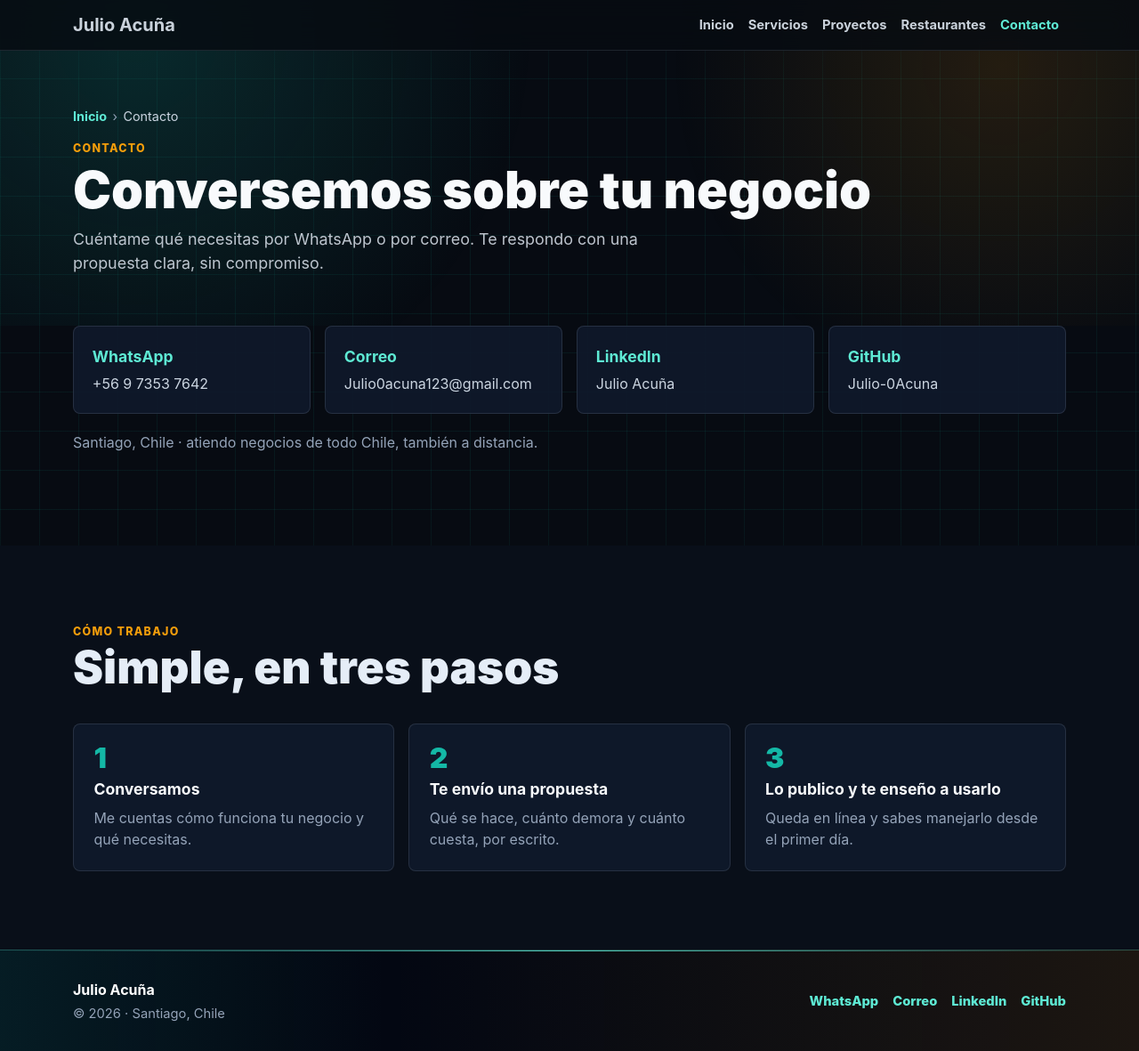
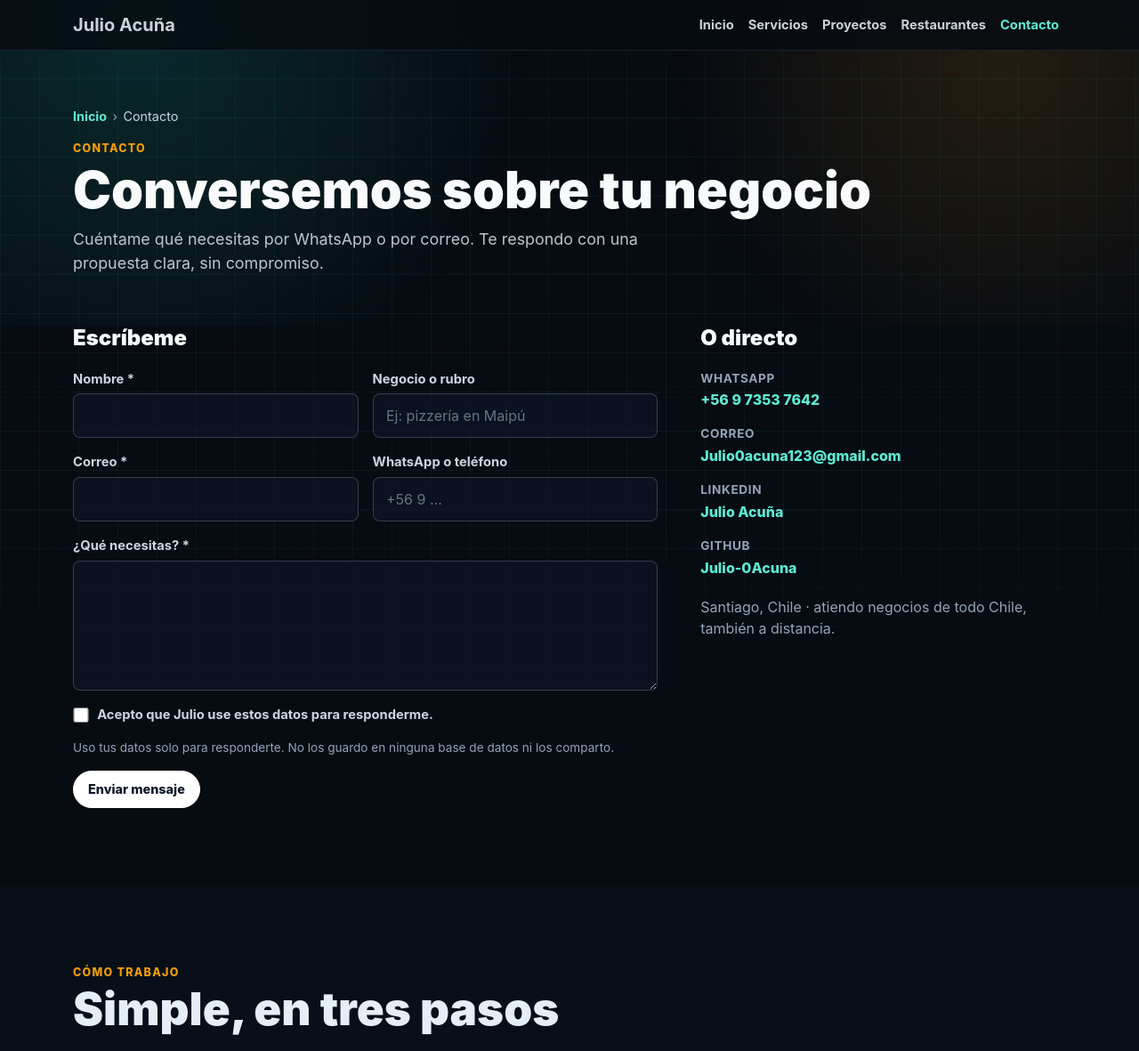
Before and after one commit to Julio-0Acuna/j0acuna-site, a PHP site: page /contacto in a window 1280 px wide. Shown: the top 1181 px of the page at 89% size. Run offline with PHP 8.4, Linux system fonts and the light colour scheme.

Commit message:
feat: formulario de contacto que envia un correo a Julio (sin guardar datos)

```diff
--- /dev/null
+++ b/assets/css/formulario.css
@@ -0,0 +1,158 @@
+/* Formulario de contacto (/contacto). Se carga solo en esa página. */
+
+.contact-layout {
+  display: grid;
+  gap: 3rem;
+  grid-template-columns: minmax(0, 1.6fr) minmax(0, 1fr);
+}
+
+.contact-form-wrap h2,
+.contact-direct h2 {
+  margin-bottom: 1.25rem;
+  color: #f8fafc;
+  font-size: 1.5rem;
+  font-weight: 900;
+}
+
+.contact-form {
+  display: grid;
+  gap: 1rem;
+}
+
+.form-row {
+  display: grid;
+  gap: 1rem;
+  grid-template-columns: 1fr 1fr;
+}
+
+.form-field {
+  display: grid;
+  gap: 0.35rem;
+}
+
+.form-field label,
+.form-check-line label {
+  color: #cbd5e1;
+  font-size: 0.92rem;
+  font-weight: 700;
+}
+
+.form-field input,
+.form-field textarea {
+  width: 100%;
+  padding: 0.75rem 0.9rem;
+  color: #f8fafc;
+  background: rgba(15, 23, 42, 0.6);
+  border: 1px solid rgba(148, 163, 184, 0.3);
+  border-radius: 8px;
+  font: inherit;
+}
+
+.form-field input::placeholder,
+.form-field textarea::placeholder {
+  color: #64748b;
+}
+
+.form-field input:focus,
+.form-field textarea:focus,
+.form-check-line input:focus {
+  outline: 2px solid #5eead4;
+  outline-offset: 1px;
+  border-color: #5eead4;
+}
+
+.has-error input,
+.has-error textarea {
+  border-color: #f87171;
+}
+
+.form-error {
+  margin: 0;
+  color: #fca5a5;
+  font-size: 0.85rem;
+}
+
+.form-check-line {
+  display: flex;
+  gap: 0.6rem;
+  align-items: flex-start;
+}
+
+.form-check-line input {
+  width: 1.1rem;
+  height: 1.1rem;
+  margin-top: 0.2rem;
+  accent-color: #5eead4;
+}
+
+.form-privacy {
+  margin: 0;
+  color: var(--muted);
+  font-size: 0.85rem;
+}
+
+.contact-form button {
+  justify-self: start;
+  cursor: pointer;
+}
+
+.form-alert,
+.form-success {
+  margin-bottom: 1rem;
+  padding: 0.9rem 1rem;
+  border-radius: 8px;
+}
+
+.form-alert {
+  color: #fecaca;
+  background: rgba(127, 29, 29, 0.35);
+}
+
+.form-success {
+  color: #ccfbf1;
+  background: rgba(15, 118, 110, 0.35);
+}
+
+/* Trampa para robots: fuera de la vista sin display:none. */
+.form-trampa {
+  position: absolute;
+  left: -10000px;
+  width: 1px;
+  height: 1px;
+  overflow: hidden;
+}
+
+.contact-list {
+  display: grid;
+  gap: 1rem;
+  margin: 0;
+  padding: 0;
+  list-style: none;
+}
+
+.contact-list li {
+  display: grid;
+  gap: 0.15rem;
+}
+
+.contact-list span {
+  color: var(--muted);
+  font-size: 0.85rem;
+  font-weight: 700;
+  letter-spacing: 0.04rem;
+  text-transform: uppercase;
+}
+
+.contact-list a {
+  color: #5eead4;
+  font-weight: 800;
+  text-decoration: none;
+  overflow-wrap: anywhere;
+}
+
+@media (max-width: 767.98px) {
+  .contact-layout,
+  .form-row {
+    grid-template-columns: 1fr;
+  }
+}
--- a/contacto.php
+++ b/contacto.php
@@ -1,16 +1,70 @@
 <?php
 require_once __DIR__ . '/includes/view.php';
+require_once __DIR__ . '/includes/auth.php';     // sesión y token CSRF
+require_once __DIR__ . '/includes/contacto.php';
 
 $site = portfolio_load_site();
 $wa = site_wa($site, $site['profile']['whatsapp_mensaje']);
+$datos = ['nombre' => '', 'negocio' => '', 'telefono' => '', 'correo' => '', 'mensaje' => ''];
+$errores = [];
+$aviso = '';
+
+if ($_SERVER['REQUEST_METHOD'] === 'POST') {
+    admin_verify_csrf();
+    $r = contacto_validar($_POST);
+    $datos = $r['datos'];
+    $errores = $r['errores'];
+    $limite = getenv('CONTACTO_LIMITE') ?: __DIR__ . '/data/contacto_limite.json';
+    $rapido = time() - (int) ($_SESSION['contacto_t'] ?? 0) < 3;
+
+    if ($r['spam']) {
+        header('Location: /contacto?enviado=1#formulario', true, 303);
+        exit;
+    }
+    if ($r['ok'] && $rapido) {
+        $aviso = 'Espera unos segundos y vuelve a enviarlo.';
+    } elseif ($r['ok'] && !contacto_limite((string) ($_SERVER['REMOTE_ADDR'] ?? ''), $limite)) {
+        $aviso = 'Recibí varios mensajes desde tu conexión. Escríbeme por WhatsApp, por favor.';
+    } elseif ($r['ok']) {
+        $correo = contacto_correo($datos, $site['links']['email']);
+        if (contacto_enviar($correo, contacto_modo(), getenv('CONTACTO_DIR') ?: null)) {
+            header('Location: /contacto?enviado=1#formulario', true, 303);
+            exit;
+        }
+        $aviso = 'No pude enviar el mensaje. Escríbeme por WhatsApp, por favor.';
+    }
+}
+$_SESSION['contacto_t'] = time();
+$enviado = isset($_GET['enviado']);
 
 render_partial('head', [
     'title' => 'Contacto | ' . $site['profile']['name'] . ', desarrollador web en ' . $site['profile']['ciudad'],
-    'description' => 'Escríbele a Julio Acuña por WhatsApp o correo. Desarrollador web en Santiago que trabaja con negocios de todo Chile.',
+    'description' => 'Escríbele a Julio Acuña por WhatsApp, correo o con el formulario. Desarrollador web en Santiago que trabaja con negocios de todo Chile.',
     'canonical' => '/contacto',
     'jsonld' => [jsonld_business($site), jsonld_breadcrumbs([['Contacto', '/contacto']])],
+    'extra_head' => '<link rel="stylesheet" href="' . e(asset('assets/css/formulario.css')) . '">',
 ]);
 render_partial('nav', ['site' => $site, 'actual' => 'contacto']);
+
+$campo = static function (string $nombre, string $etiqueta, string $tipo, array $datos, array $errores, array $extra = []): void {
+    $id = 'f-' . $nombre;
+    $err = $errores[$nombre] ?? '';
+    $attrs = '';
+    foreach ($extra as $k => $v) {
+        $attrs .= ' ' . $k . '="' . e((string) $v) . '"';
+    }
+    echo '<div class="form-field' . ($err !== '' ? ' has-error' : '') . '">';
+    echo '<label for="' . $id . '">' . e($etiqueta) . '</label>';
+    if ($tipo === 'textarea') {
+        echo '<textarea id="' . $id . '" name="' . $nombre . '" rows="5"' . $attrs . ($err !== '' ? ' aria-invalid="true" aria-describedby="' . $id . '-err"' : '') . '>' . e($datos[$nombre]) . '</textarea>';
+    } else {
+        echo '<input id="' . $id . '" name="' . $nombre . '" type="' . $tipo . '" value="' . e($datos[$nombre]) . '"' . $attrs . ($err !== '' ? ' aria-invalid="true" aria-describedby="' . $id . '-err"' : '') . '>';
+    }
+    if ($err !== '') {
+        echo '<p class="form-error" id="' . $id . '-err">' . e($err) . '</p>';
+    }
+    echo '</div>';
+};
 ?>
 <main>
   <?php render_partial('page-header', [
@@ -22,23 +76,58 @@ render_partial('nav', ['site' => $site, 'actual' => 'contacto']);
 
   <section class="section-band pt-0">
     <div class="container">
-      <div class="contact-cards">
-        <?php if ($wa !== ''): ?>
-          <a class="contact-card" href="<?= e($wa) ?>" target="_blank" rel="noopener">
-            <strong>WhatsApp</strong><span><?= e($site['links']['whatsapp']) ?></span>
-          </a>
-        <?php endif; ?>
-        <a class="contact-card" href="mailto:<?= e($site['links']['email']) ?>">
-          <strong>Correo</strong><span><?= e($site['links']['email']) ?></span>
-        </a>
-        <a class="contact-card" href="<?= e($site['links']['linkedin']) ?>" target="_blank" rel="noopener">
-          <strong>LinkedIn</strong><span>Julio Acuña</span>
-        </a>
-        <a class="contact-card" href="<?= e($site['links']['github']) ?>" target="_blank" rel="noopener">
-          <strong>GitHub</strong><span>Julio-0Acuna</span>
-        </a>
+      <div class="contact-layout">
+        <div id="formulario" class="contact-form-wrap">
+          <h2>Escríbeme</h2>
+          <?php if ($enviado): ?>
+            <div class="form-success" role="status">
+              <strong>Mensaje enviado.</strong> Gracias, te respondo a la brevedad. Si es urgente, escríbeme por WhatsApp.
+            </div>
+          <?php else: ?>
+            <?php if ($aviso !== ''): ?>
+              <div class="form-alert" role="alert"><?= e($aviso) ?></div>
+            <?php elseif ($errores): ?>
+              <div class="form-alert" role="alert">Revisa los campos marcados.</div>
+            <?php endif; ?>
+            <form method="post" action="/contacto#formulario" class="contact-form" novalidate>
+              <input type="hidden" name="csrf_token" value="<?= e(admin_csrf_token()) ?>">
+              <div class="form-trampa" aria-hidden="true">
+                <label for="f-sitio">Deja este campo vacío</label>
+                <input id="f-sitio" name="sitio_web" type="text" tabindex="-1" autocomplete="off">
+              </div>
+              <div class="form-row">
+                <?php $campo('nombre', 'Nombre *', 'text', $datos, $errores, ['required' => 'required', 'maxlength' => 80, 'autocomplete' => 'name']); ?>
+                <?php $campo('negocio', 'Negocio o rubro', 'text', $datos, $errores, ['maxlength' => 80, 'autocomplete' => 'organization', 'placeholder' => 'Ej: pizzería en Maipú']); ?>
+              </div>
+              <div class="form-row">
+                <?php $campo('correo', 'Correo *', 'email', $datos, $errores, ['required' => 'required', 'maxlength' => 120, 'autocomplete' => 'email']); ?>
+                <?php $campo('telefono', 'WhatsApp o teléfono', 'tel', $datos, $errores, ['maxlength' => 20, 'autocomplete' => 'tel', 'placeholder' => '+56 9 …']); ?>
+              </div>
+              <?php $campo('mensaje', '¿Qué necesitas? *', 'textarea', $datos, $errores, ['required' => 'required', 'maxlength' => 1500]); ?>
+              <div class="form-check-line<?= isset($errores['acepto']) ? ' has-error' : '' ?>">
+                <input id="f-acepto" name="acepto" type="checkbox" value="1" required>
+                <label for="f-acepto">Acepto que Julio use estos datos para responderme.</label>
+              </div>
+              <?php if (isset($errores['acepto'])): ?><p class="form-error"><?= e($errores['acepto']) ?></p><?php endif; ?>
+              <p class="form-privacy">Uso tus datos solo para responderte. No los guardo en ninguna base de datos ni los comparto.</p>
+              <button type="submit" class="minimal-btn minimal-btn-light"><span>Enviar mensaje</span></button>
+            </form>
+          <?php endif; ?>
+        </div>
+
+        <aside class="contact-direct">
+          <h2>O directo</h2>
+          <ul class="contact-list">
+            <?php if ($wa !== ''): ?>
+              <li><span>WhatsApp</span><a href="<?= e($wa) ?>" target="_blank" rel="noopener"><?= e($site['links']['whatsapp']) ?></a></li>
+            <?php endif; ?>
+            <li><span>Correo</span><a href="mailto:<?= e($site['links']['email']) ?>"><?= e($site['links']['email']) ?></a></li>
+            <li><span>LinkedIn</span><a href="<?= e($site['links']['linkedin']) ?>" target="_blank" rel="noopener">Julio Acuña</a></li>
+            <li><span>GitHub</span><a href="<?= e($site['links']['github']) ?>" target="_blank" rel="noopener">Julio-0Acuna</a></li>
+          </ul>
+          <p class="contact-place"><?= e($site['profile']['ciudad']) ?>, Chile · atiendo negocios de <?= e($site['profile']['area']) ?>, también a distancia.</p>
+        </aside>
       </div>
-      <p class="contact-place"><?= e($site['profile']['ciudad']) ?>, Chile · atiendo negocios de <?= e($site['profile']['area']) ?>, también a distancia.</p>
     </div>
   </section>
 
--- /dev/null
+++ b/includes/contacto.php
@@ -0,0 +1,137 @@
+<?php
+// Formulario de contacto: valida, arma el correo para Julio y limita envíos por IP.
+// No guarda los datos del visitante: solo viajan en el correo.
+
+const CONTACTO_LARGOS = ['nombre' => 80, 'negocio' => 80, 'telefono' => 20, 'correo' => 120, 'mensaje' => 1500];
+
+/**
+ * @return array{ok:bool, spam:bool, errores:array<string,string>, datos:array<string,string>}
+ */
+function contacto_validar(array $post): array
+{
+    $datos = [];
+    foreach (array_keys(CONTACTO_LARGOS) as $campo) {
+        $datos[$campo] = trim((string) ($post[$campo] ?? ''));
+    }
+    $errores = [];
+
+    // Trampa para robots: campo oculto que una persona deja vacío.
+    $spam = trim((string) ($post['sitio_web'] ?? '')) !== '';
+
+    if ($datos['nombre'] === '') {
+        $errores['nombre'] = 'Escribe tu nombre.';
+    }
+    if ($datos['correo'] === '' || preg_match('/[\r\n]/', $datos['correo']) || !filter_var($datos['correo'], FILTER_VALIDATE_EMAIL)) {
+        $errores['correo'] = 'Escribe un correo válido.';
+    }
+    if ($datos['telefono'] !== '' && !preg_match('/^[0-9+\s\-()]{6,20}$/', $datos['telefono'])) {
+        $errores['telefono'] = 'Usa solo números, espacios, + o guiones.';
+    }
+    if ($datos['mensaje'] === '') {
+        $errores['mensaje'] = 'Cuéntame qué necesitas.';
+    }
+    foreach (CONTACTO_LARGOS as $campo => $max) {
+        if (!isset($errores[$campo]) && mb_strlen($datos[$campo]) > $max) {
+            $errores[$campo] = "Máximo $max caracteres.";
+        }
+    }
+    if (empty($post['acepto'])) {
+        $errores['acepto'] = 'Necesito tu permiso para responderte.';
+    }
+
+    return ['ok' => !$spam && !$errores, 'spam' => $spam, 'errores' => $errores, 'datos' => $datos];
+}
+
+/** Quita saltos de línea y caracteres de control para usar un texto en una cabecera. */
+function contacto_linea(string $s): string
+{
+    return trim((string) preg_replace('/[\x00-\x1F\x7F]+/u', ' ', $s));
+}
+
+/**
+ * @return array{para:string, asunto:string, cuerpo:string, cabeceras:string}
+ */
+function contacto_correo(array $datos, string $para): array
+{
+    $nombre = contacto_linea($datos['nombre']);
+    $asunto = 'Nuevo contacto desde j0acuna.site: ' . $nombre;
+    $asuntoCodificado = function_exists('mb_encode_mimeheader')
+        ? mb_encode_mimeheader($asunto, 'UTF-8', 'B', "\r\n")
+        : $asunto;
+
+    $cuerpo = "Alguien quiere contactarte desde tu página j0acuna.site.\n\n"
+        . 'Nombre:   ' . $nombre . "\n"
+        . 'Negocio:  ' . ($datos['negocio'] !== '' ? contacto_linea($datos['negocio']) : '(no indicó)') . "\n"
+        . 'Teléfono: ' . ($datos['telefono'] !== '' ? contacto_linea($datos['telefono']) : '(no indicó)') . "\n"
+        . 'Correo:   ' . contacto_linea($datos['correo']) . "\n\n"
+        . "Mensaje:\n" . $datos['mensaje'] . "\n\n"
+        . "—\nPuedes responder directo a este correo. Enviado el " . date('d-m-Y H:i') . ".\n";
+
+    $cabeceras = implode("\r\n", [
+        'From: j0acuna.site <no-reply@j0acuna.site>',
+        'Reply-To: ' . contacto_linea($datos['correo']),
+        'MIME-Version: 1.0',
+        'Content-Type: text/plain; charset=UTF-8',
+        'Content-Transfer-Encoding: 8bit',
+        'X-Mailer: j0acuna.site',
+    ]);
+
+    return ['para' => $para, 'asunto' => preg_replace('/[\r\n]+/', ' ', $asuntoCodificado), 'cuerpo' => $cuerpo, 'cabeceras' => $cabeceras];
+}
+
+/**
+ * Permite como máximo $max envíos por IP en $ventana segundos. La IP se guarda como hash.
+ * Devuelve true si este envío está permitido (y lo registra).
+ */
+function contacto_limite(string $ip, string $archivo, int $max = 5, int $ventana = 3600, ?int $ahora = null): bool
+{
+    $ahora = $ahora ?? time();
+    $clave = hash('sha256', 'j0acuna-contacto|' . $ip);
+    $fp = @fopen($archivo, 'c+');
+    if ($fp === false) {
+        return true; // Si no se puede registrar, no bloquear a personas reales.
+    }
+    flock($fp, LOCK_EX);
+    $datos = json_decode((string) stream_get_contents($fp), true);
+    $datos = is_array($datos) ? $datos : [];
+    foreach ($datos as $k => $tiempos) {
+        $datos[$k] = array_values(array_filter((array) $tiempos, static fn ($t): bool => is_int($t) && $t > $ahora - $ventana));
+        if (!$datos[$k]) {
+            unset($datos[$k]);
+        }
+    }
+    $permitido = count($datos[$clave] ?? []) < $max;
+    if ($permitido) {
+        $datos[$clave][] = $ahora;
+    }
+    ftruncate($fp, 0);
+    rewind($fp);
+    fwrite($fp, (string) json_encode($datos));
+    flock($fp, LOCK_UN);
+    fclose($fp);
+    return $permitido;
+}
+
+/** Envía el correo. Modo 'archivo' lo deja como .eml en $dir (pruebas y trabajo local). */
+function contacto_enviar(array $correo, string $modo = 'mail', ?string $dir = null): bool
+{
+    if ($modo === 'archivo') {
+        $dir = $dir ?? __DIR__ . '/../data/correos';
+        if (!is_dir($dir) && !mkdir($dir, 0755, true)) {
+            return false;
+        }
+        $eml = 'To: ' . $correo['para'] . "\r\nSubject: " . $correo['asunto'] . "\r\n" . $correo['cabeceras'] . "\r\n\r\n" . $correo['cuerpo'];
+        return file_put_contents($dir . '/' . date('Ymd-His') . '-' . bin2hex(random_bytes(4)) . '.eml', $eml) !== false;
+    }
+    return mail($correo['para'], $correo['asunto'], $correo['cuerpo'], $correo['cabeceras'], '-f no-reply@j0acuna.site');
+}
+
+/** 'archivo' en local o si CONTACTO_MODO=archivo; 'mail' en el servidor. */
+function contacto_modo(): string
+{
+    $env = getenv('CONTACTO_MODO');
+    if ($env === 'archivo' || $env === 'mail') {
+        return $env;
+    }
+    return PHP_SAPI === 'cli-server' ? 'archivo' : 'mail';
+}
```
Also changed, not shown: tests/test_contacto.php (added, +94 -0 lines), 2 other files.
